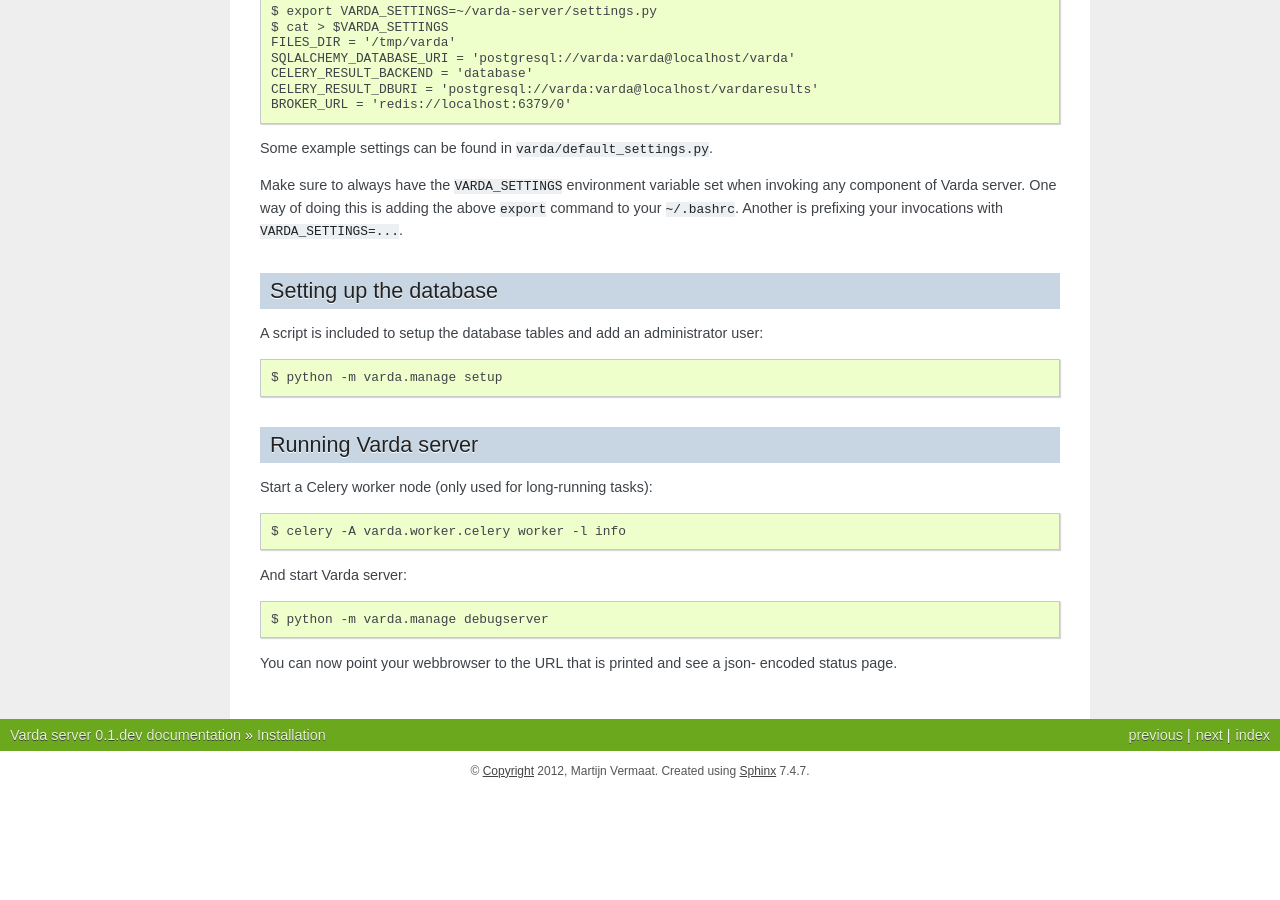
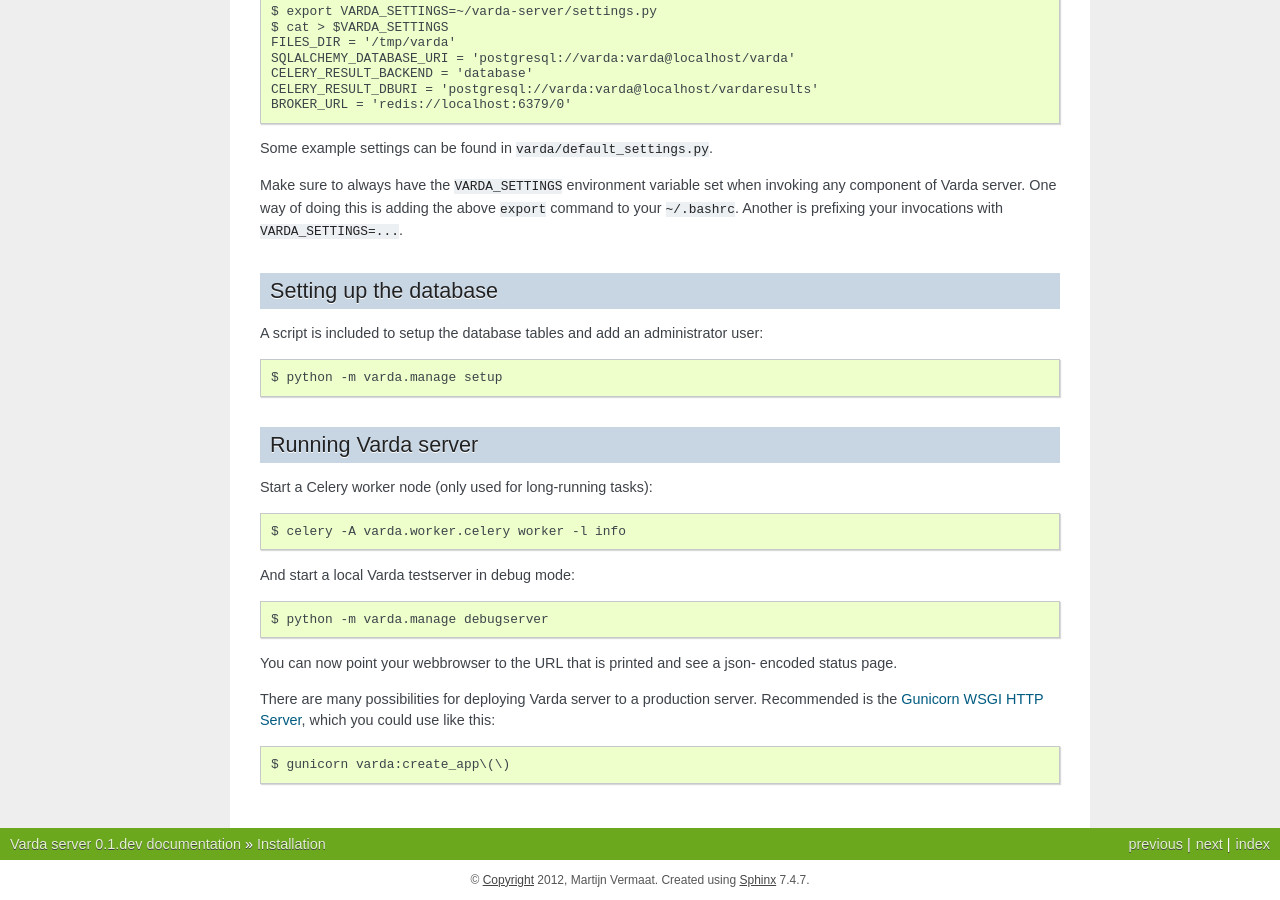
Before and after one commit to varda/varda, a Sphinx documentation site: the page built from doc/install.rst, in a window 1280 px wide and 900 px high, scrolled down 2543 px. Built offline with Sphinx 7.4.7, drawn with Linux system fonts in a browser that asks for light colours; before the commit the page ends 3334 px from its top, so only the background shows below that.

Commit message:
Document gunicorn deployment

```diff
--- a/doc/install.rst
+++ b/doc/install.rst
@@ -193,9 +193,15 @@
 
     $ celery -A varda.worker.celery worker -l info
 
-And start Varda server::
+And start a local Varda testserver in debug mode::
 
     $ python -m varda.manage debugserver
 
 You can now point your webbrowser to the URL that is printed and see a json-
 encoded status page.
+
+There are many possibilities for deploying Varda server to a production
+server. Recommended is the `Gunicorn WSGI HTTP Server <http://gunicorn.org/>`_,
+which you could use like this::
+
+    $ gunicorn varda:create_app\(\)
```
